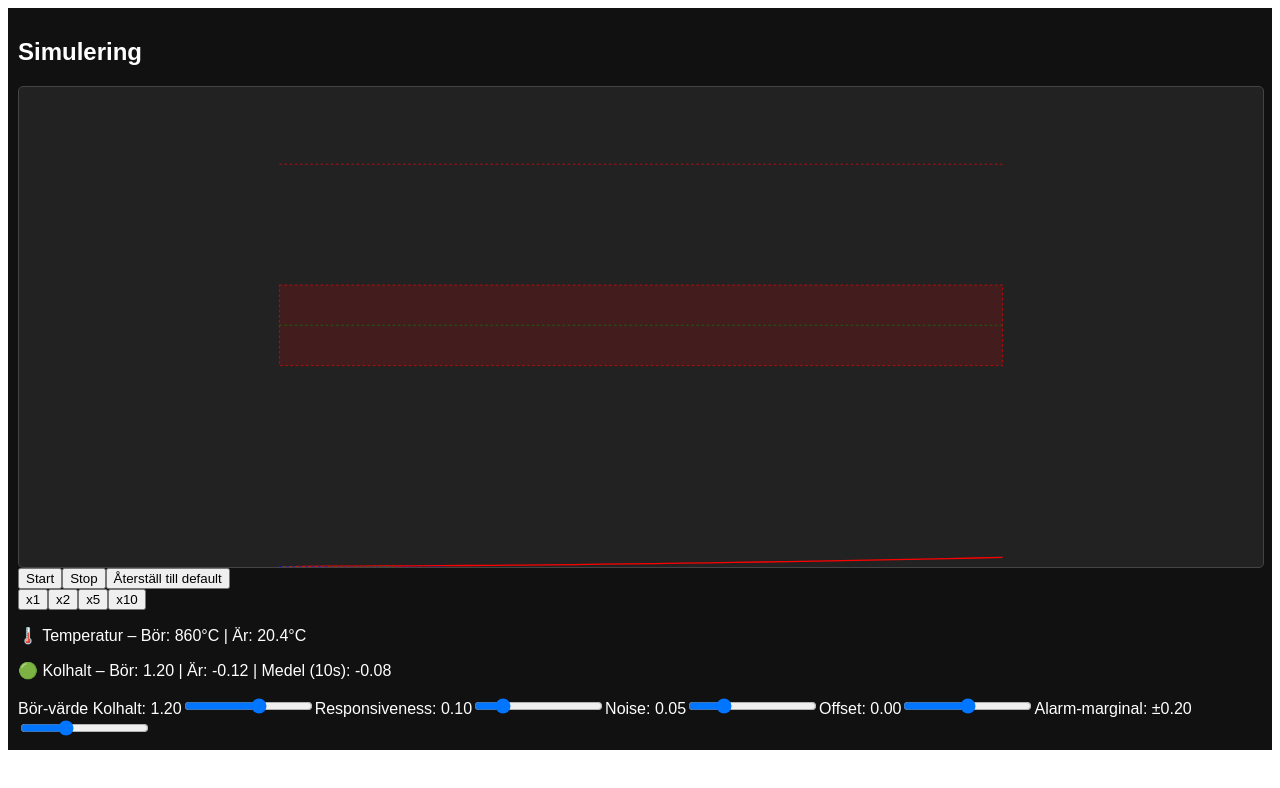
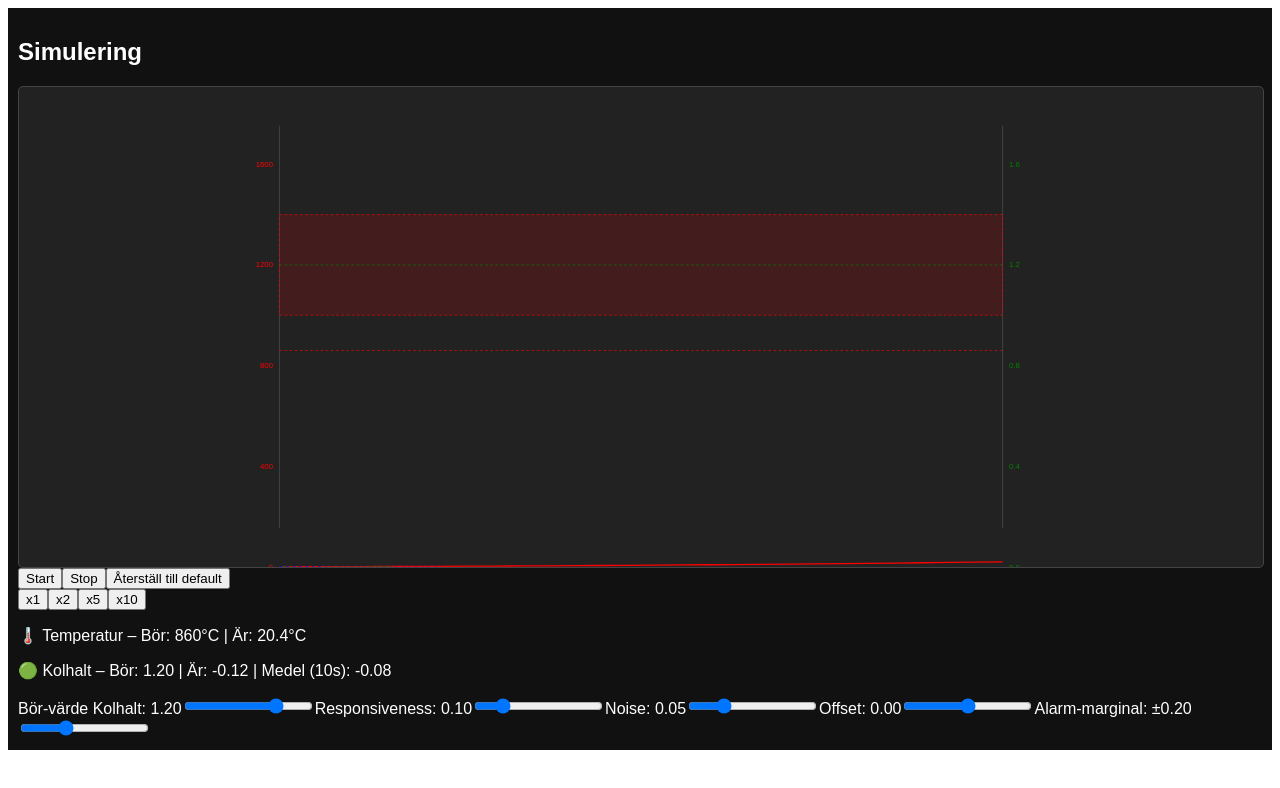
Before and after one commit to kim-kristiansson/ocss-curves, a React (Vite) app in the folder ocss-curves/: page / in a window 1280 px wide. Both pictures are taken after a click on the button "Start". Shown: the top 788 px of the page. Built offline with nearby package versions, Linux system fonts and the light colour scheme.

Commit message:
feat: add axis labels and scale limits

```diff
--- a/ocss-curves/src/components/Chart.tsx
+++ b/ocss-curves/src/components/Chart.tsx
@@ -1,4 +1,7 @@
 import React from "react";
+
+const MAX_TEMP = 1600;
+const MAX_CARBON = 1.6;
 
 type AlarmEvent = { time: number; value: number };
 
@@ -39,10 +42,13 @@ export default function Chart({
         ((t - minTime) / (maxTime - minTime)) * (width - pad * 2) + pad;
 
     const scaleTempY = (val: number, height: number, pad: number) =>
-        height - ((val - 0) / targetTemp) * (height - pad * 2);
+        height - ((val - 0) / MAX_TEMP) * (height - pad * 2);
 
     const scaleCarbonY = (val: number, height: number, pad: number) =>
-        height - ((val - 0) / 2) * (height - pad * 2);
+        height - ((val - 0) / MAX_CARBON) * (height - pad * 2);
+
+    const tempTicks = Array.from({ length: 5 }, (_, i) => (MAX_TEMP / 4) * i);
+    const carbonTicks = Array.from({ length: 5 }, (_, i) => (MAX_CARBON / 4) * i);
 
     const buildPath = (
         key: "temperature" | "carbon" | "carbonAvg",
@@ -69,6 +75,47 @@ export default function Chart({
                 preserveAspectRatio="xMidYMid meet"
                 style={{width: "100%", height: "100%", display: "block"}}
             >
+                {/* Axes */}
+                <line
+                    x1={padding}
+                    x2={padding}
+                    y1={padding}
+                    y2={chartHeight - padding}
+                    stroke="#555"
+                />
+                <line
+                    x1={chartWidth - padding}
+                    x2={chartWidth - padding}
+                    y1={padding}
+                    y2={chartHeight - padding}
+                    stroke="#555"
+                />
+
+                {tempTicks.map((t) => (
+                    <text
+                        key={`temp-${t}`}
+                        x={padding - 10}
+                        y={scaleTempY(t, chartHeight, padding) + 4}
+                        fontSize={12}
+                        fill="red"
+                        textAnchor="end"
+                    >
+                        {t}
+                    </text>
+                ))}
+
+                {carbonTicks.map((c) => (
+                    <text
+                        key={`carbon-${c}`}
+                        x={chartWidth - padding + 10}
+                        y={scaleCarbonY(c, chartHeight, padding) + 4}
+                        fontSize={12}
+                        fill="green"
+                        textAnchor="start"
+                    >
+                        {c.toFixed(1)}
+                    </text>
+                ))}
                 {/* Temperature */}
                 <path
                     d={buildPath("temperature", scaleTempY, chartWidth, chartHeight, padding)}
--- a/ocss-curves/src/components/Sliders.tsx
+++ b/ocss-curves/src/components/Sliders.tsx
@@ -16,7 +16,7 @@ export default function Sliders({
         <div className="sliders">
             <label>
                 Bör-värde Kolhalt: {carbonTarget.toFixed(2)}
-                <input type="range" min="0" max="2" step="0.01" value={carbonTarget} onChange={(e) => setCarbonTarget(+e.target.value)} />
+                <input type="range" min="0" max="1.6" step="0.01" value={carbonTarget} onChange={(e) => setCarbonTarget(+e.target.value)} />
             </label>
             <label>
                 Responsiveness: {responsiveness.toFixed(2)}
```
